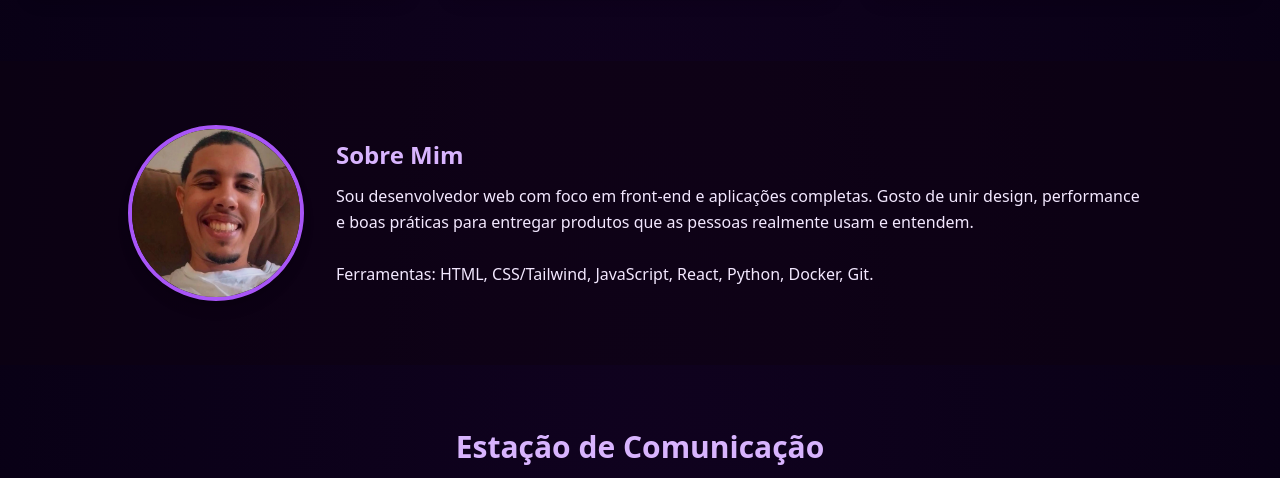
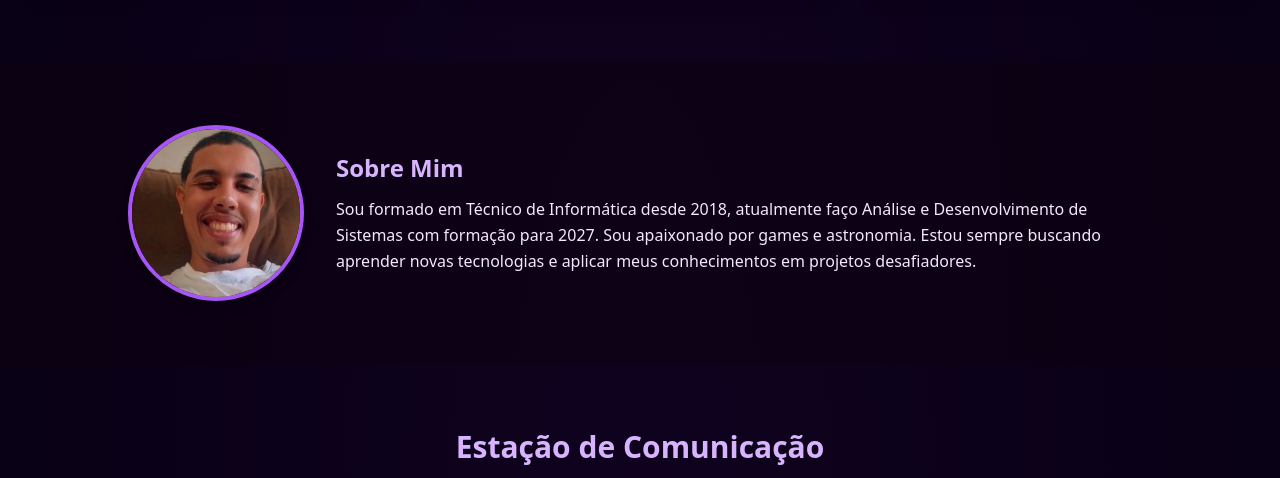
Before and after one commit to oDevFred/portifolio, a plain HTML site: page index.html in a window 1280 px wide. Shown: the part 1999-2477 px from the top of the page. Drawn offline with nearby package versions, Linux system fonts and the light colour scheme.

Commit message:
fix: ajustando sobre mim

```diff
--- a/index.html
+++ b/index.html
@@ -387,9 +387,7 @@
         <div>
             <h3 class="text-2xl font-bold text-purple-300 mb-3">Sobre Mim</h3>
             <p class="text-purple-100 leading-relaxed">
-            Sou desenvolvedor web com foco em front-end e aplicações completas. Gosto de unir design, performance
-            e boas práticas para entregar produtos que as pessoas realmente usam e entendem. <br /><br />
-            Ferramentas: HTML, CSS/Tailwind, JavaScript, React, Python, Docker, Git.
+            Sou formado em Técnico de Informática desde 2018, atualmente faço Análise e Desenvolvimento de Sistemas com formação para 2027. Sou apaixonado por games e astronomia. Estou sempre buscando aprender novas tecnologias e aplicar meus conhecimentos em projetos desafiadores.
             </p>
         </div>
         </div>
```
